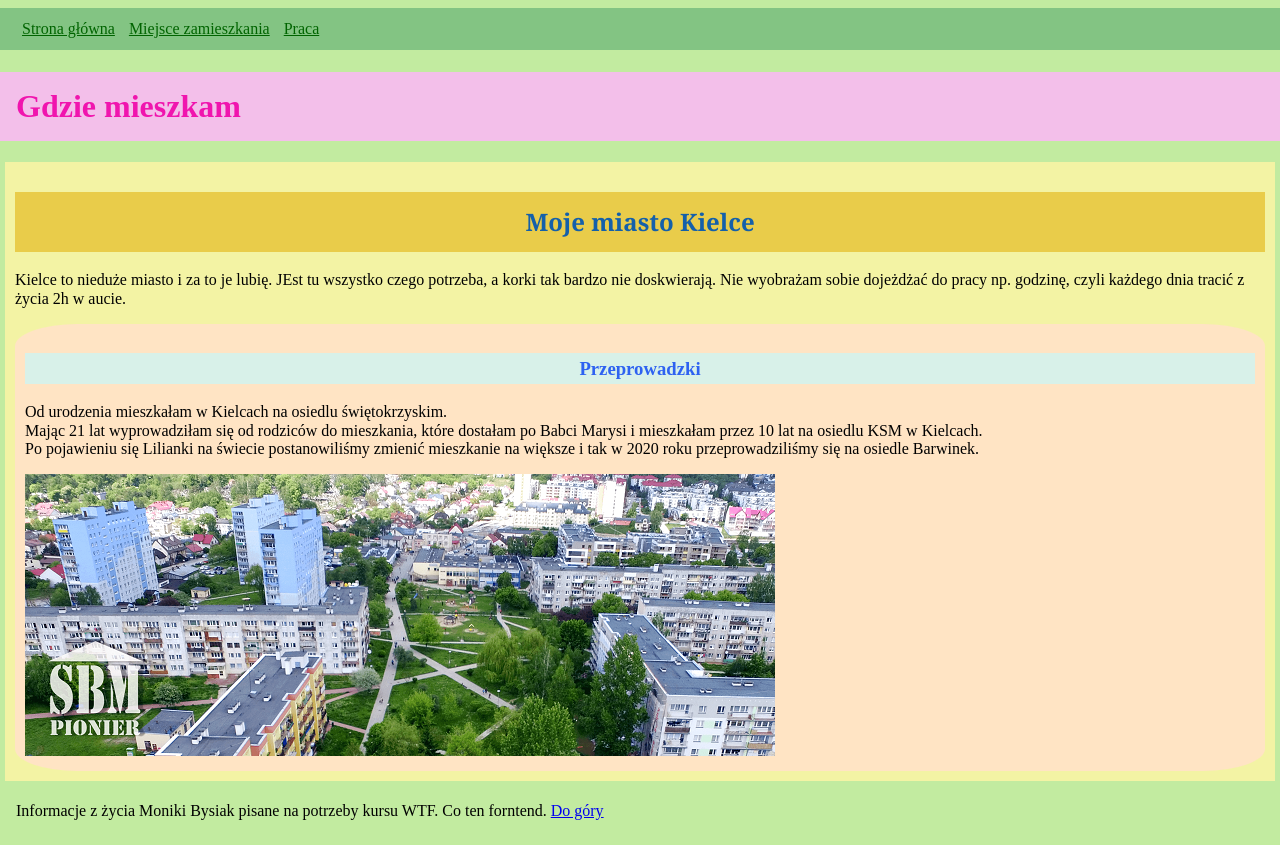
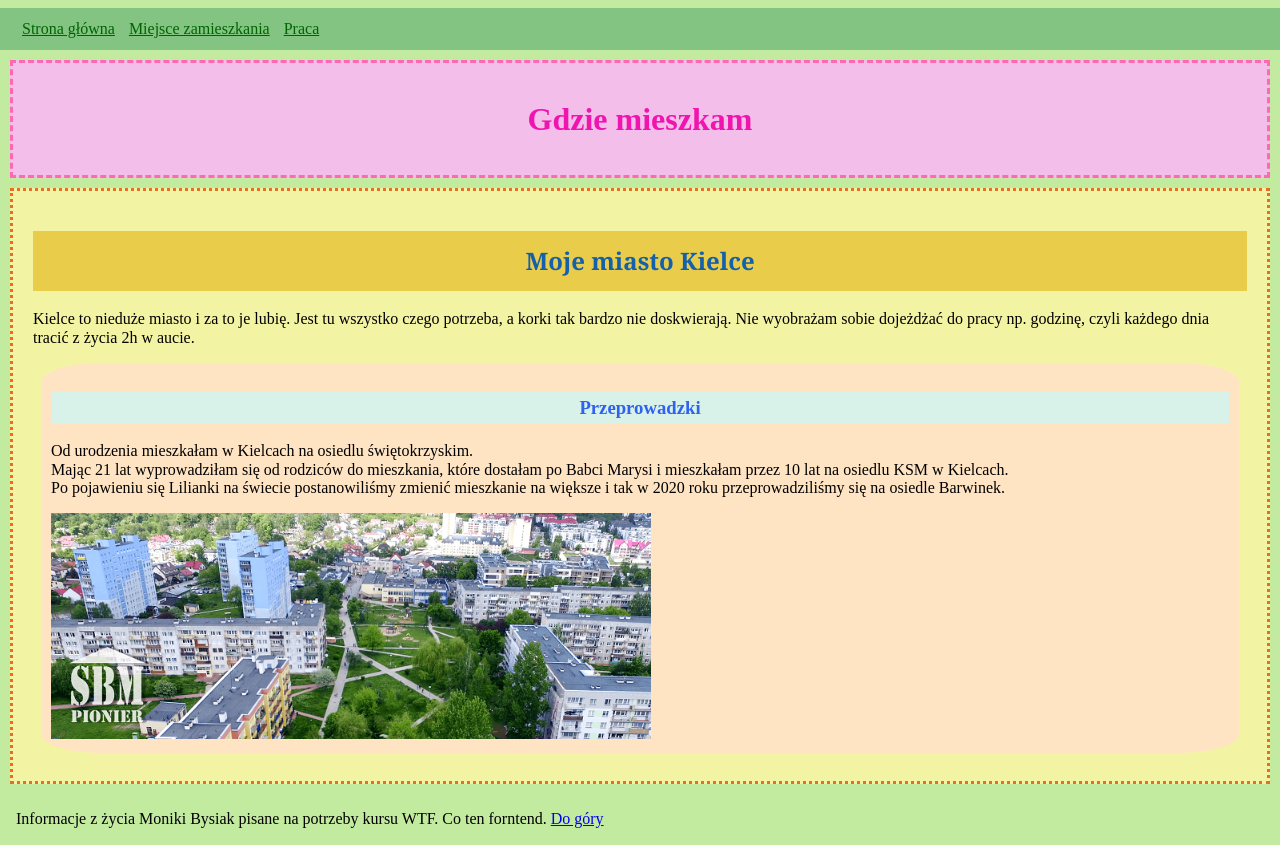
Before and after one commit to moniabysiak/homepage, a plain HTML site: page domicile.html in a window 1280 px wide. Drawn offline with Linux system fonts and the light colour scheme.

Commit message:
div part 1

```diff
--- a/domicile.html
+++ b/domicile.html
@@ -19,21 +19,25 @@
 	</header>
 	<main>
 		<header id="top">
+			<div class="div">
 			<h1 class="pink-header">Gdzie mieszkam</h1>
+		</div>
 		</header>
+		<div class="div-2">
 		<section class="section">
 			<h2 class="section__header"> Moje miasto Kielce</h2>
 			<p>
-				Kielce to nieduże miasto i za to je lubię. JEst tu wszystko czego potrzeba, a korki tak bardzo nie doskwierają. Nie wyobrażam sobie dojeżdżać do pracy np. godzinę, czyli każdego dnia tracić z życia 2h w aucie.
+				Kielce to nieduże miasto i za to je lubię. Jest tu wszystko czego potrzeba, a korki tak bardzo nie doskwierają. Nie wyobrażam sobie dojeżdżać do pracy np. godzinę, czyli każdego dnia tracić z życia 2h w aucie.
 			</p>
 			<article class="article">
 				<h3 class="article__header">Przeprowadzki</h3>
 				<p>
 					Od urodzenia mieszkałam w Kielcach na osiedlu świętokrzyskim. <br> Mając 21 lat wyprowadziłam się od rodziców do mieszkania, które dostałam po Babci Marysi i mieszkałam przez 10 lat na osiedlu KSM w Kielcach. <br> Po pojawieniu się Lilianki na świecie postanowiliśmy zmienić mieszkanie na większe i tak w 2020 roku przeprowadziliśmy się na osiedle Barwinek.
 				</p>
-				<img src="barwinek.png" alt="Zdjęcie osiedla Barwinek"/>
+				<img class="photo" src="barwinek.png" alt="Zdjęcie osiedla Barwinek"/>
 			</article>
 		</section>
+	</div>
 	</main>
 	<footer>Informacje z życia Moniki Bysiak pisane na potrzeby kursu WTF. Co ten forntend. <a href="#top">Do góry </a> </footer>
 </body>
--- a/style.css
+++ b/style.css
@@ -1,16 +1,17 @@
-
 html {
 	box-sizing: border-box;
 }
 
-*, *:before, *:after {
+*,
+*:before,
+*:after {
 	box-sizing: inherit;
 }
 
 .section {
 	background-color: rgb(243, 243, 164);
 	padding: 10px;
-	margin: 5px;
+	margin: 10px;
 }
 
 .section__header {
@@ -25,6 +26,7 @@ html {
 	background-color: bisque;
 	border-radius: 5%;
 	padding: 10px;
+	margin: 8px;
 }
 
 .article__header {
@@ -52,13 +54,30 @@ html {
 	padding-left: 10px;
 
 }
+
+.div {
+	box-sizing: border-box;
+	border: 3px dashed hotpink;
+	overflow: hidden;
+	width: 300px auto;
+	height: auto;
+	background-color: rgb(243, 191, 234);
+	margin: 10px;
+}
+
+.div-2 {
+	border: 3px dotted rgb(235, 109, 37);
+	background-color: rgb(243, 243, 164);
+	margin: 10px;
+}
+
 body {
 	background: #c2eba0;
 }
 
 .pink-header {
 	color: rgb(240, 21, 174);
-	background-color: rgb(243, 191, 234);
+	text-align: center;
 }
 
 .take-it {
@@ -66,7 +85,7 @@ body {
 }
 
 .crazy {
-	color:rgb(241, 117, 16);
+	color: rgb(241, 117, 16);
 }
 
 section {
@@ -80,3 +99,8 @@ h1 {
 footer {
 	padding: 16px;
 }
+
+.photo {
+	max-width: 600px;
+	width:100%;
+}
```
Also changed, not shown: index.html (+5 -3 lines), work.html (+4 -2 lines).
